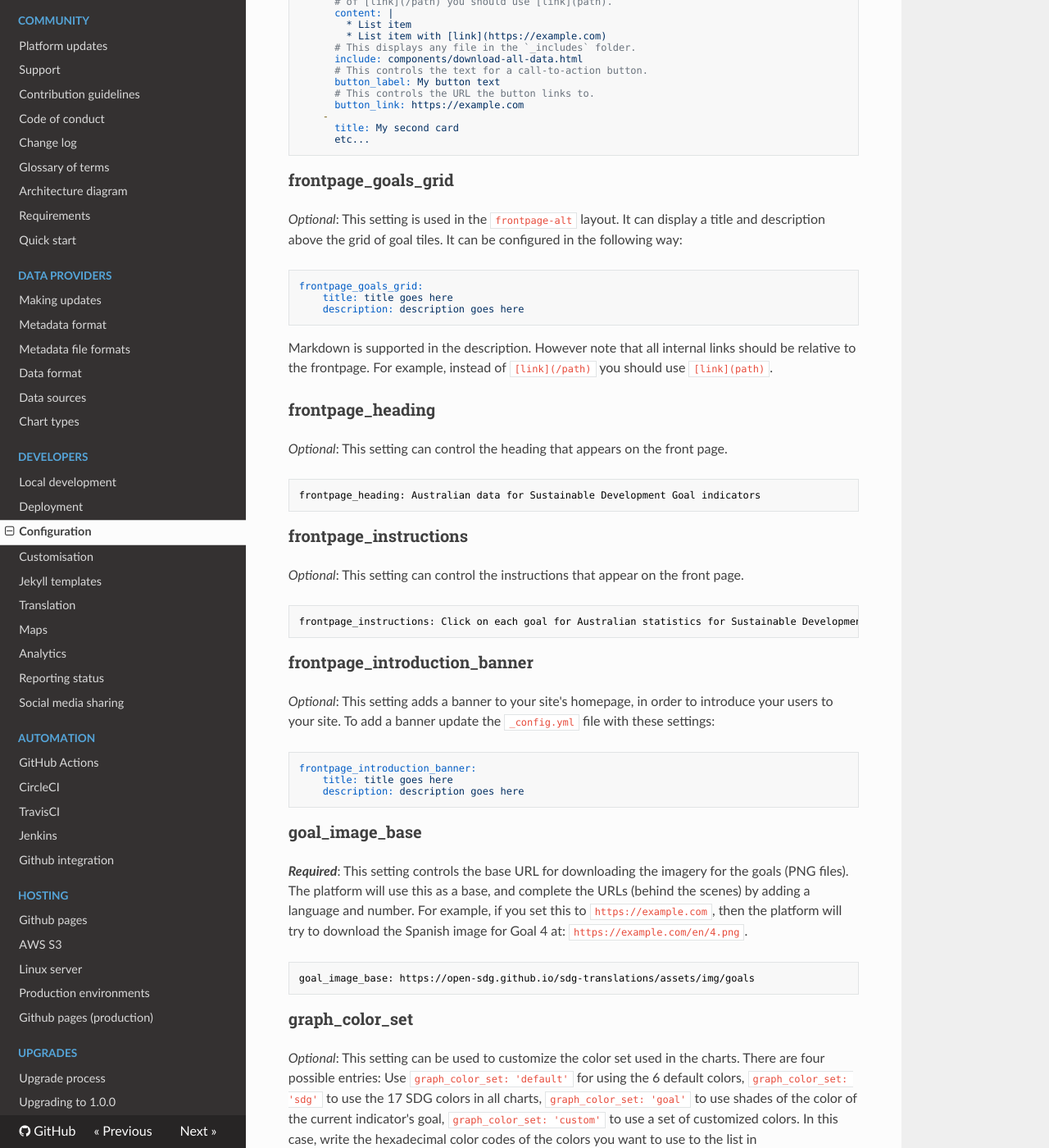
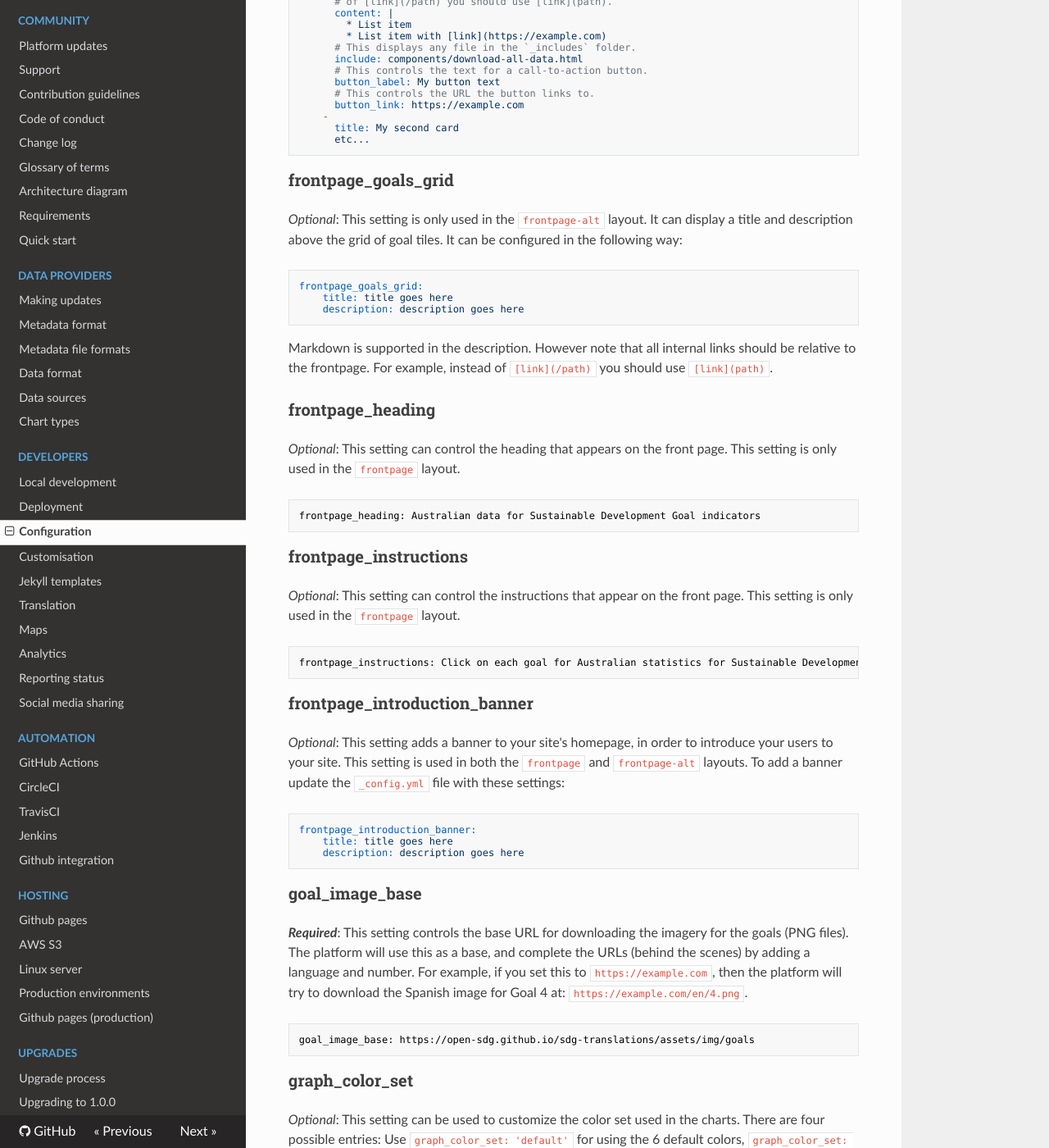
Before and after one commit to open-sdg/open-sdg, an MkDocs documentation site: the page built from docs/configuration.md, in a window 1280 px wide and 1400 px high, scrolled down 4742 px. Shown: the whole window at 82% size. Built offline with MkDocs 1.6.1, drawn with Linux system fonts in a browser that asks for light colours; nearby versions of some CDN libraries; old or Windows-style settings are respelled for this version of MkDocs; some of the changed text lies outside the part shown.

Commit message:
Clarify which frontpage-related configurations are used in which layouts

````diff
--- a/docs/configuration.md
+++ b/docs/configuration.md
@@ -187,7 +187,7 @@ footer_menu:
 
 ### frontpage_cards
 
-_Optional_: This setting is used in the `frontpage-alt` layout. It can display any number of "cards" in 3-column rows, beneath the grid of goal tiles. It should be a list of cards. Each configuration is optional, and here is an displaying one card with all of the options:
+_Optional_: This setting is only used in the `frontpage-alt` layout. It can display any number of "cards" in 3-column rows, beneath the grid of goal tiles. It should be a list of cards. Each configuration is optional, and here is an displaying one card with all of the options:
 
 ```
 frontpage_cards:
@@ -215,7 +215,7 @@ frontpage_cards:
 
 ### frontpage_goals_grid
 
-_Optional_: This setting is used in the `frontpage-alt` layout. It can display a title and description above the grid of goal tiles. It can be configured in the following way:
+_Optional_: This setting is only used in the `frontpage-alt` layout. It can display a title and description above the grid of goal tiles. It can be configured in the following way:
 
 ```
 frontpage_goals_grid:
@@ -228,7 +228,7 @@ should be relative to the frontpage. For example, instead of `[link](/path)` you
 
 ### frontpage_heading
 
-_Optional_: This setting can control the heading that appears on the front page.
+_Optional_: This setting can control the heading that appears on the front page. This setting is only used in the `frontpage` layout.
 
 ```nohighlight
 frontpage_heading: Australian data for Sustainable Development Goal indicators
@@ -236,7 +236,7 @@ frontpage_heading: Australian data for Sustainable Development Goal indicators
 
 ### frontpage_instructions
 
-_Optional_: This setting can control the instructions that appear on the front page.
+_Optional_: This setting can control the instructions that appear on the front page. This setting is only used in the `frontpage` layout.
 
 ```nohighlight
 frontpage_instructions: Click on each goal for Australian statistics for Sustainable Development Goal global indicators.
@@ -244,7 +244,7 @@ frontpage_instructions: Click on each goal for Australian statistics for Sustain
 
 ### frontpage_introduction_banner
 
-_Optional_: This setting adds a banner to your site's homepage, in order to introduce your users to your site. To add a banner update the `_config.yml` file with these settings:
+_Optional_: This setting adds a banner to your site's homepage, in order to introduce your users to your site. This setting is used in both the `frontpage` and `frontpage-alt` layouts. To add a banner update the `_config.yml` file with these settings:
 
 ```yaml
 frontpage_introduction_banner:
````
